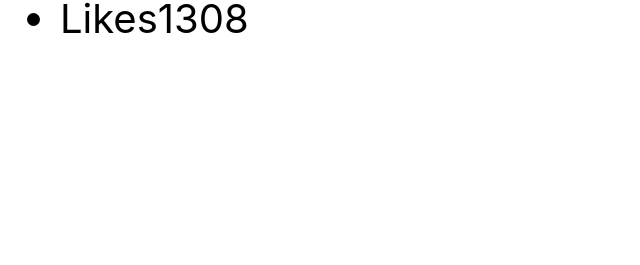
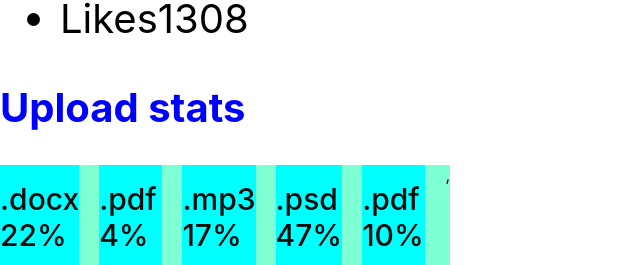
Before and after one commit to Shako1510/goit-react-hw-01-components, a React (Create React App) app: page / in a window 1280 px wide. Shown: the part 687-952 px from the top of the page, without its empty margins (0-640 px from the left). Before the commit the page ends 800 px from the top, so only its background shows below. Built offline with nearby package versions, Linux system fonts and the light colour scheme.

Commit message:
ad StatisticsSections

```diff
--- a/src/components/App.jsx
+++ b/src/components/App.jsx
@@ -1,6 +1,6 @@
 import Profile from './profile/Profile'
 import users from './database/users.json'
-import Statistics from './statistics/Statistics'
+import StatisticsSection from './statisticsSection/StatisticsSection'
 import data from './database/data.json'
 
 
@@ -17,8 +17,8 @@ export const App = () => {
         likes={users.stats.likes}
       />
 
-      <Statistics title="Upload stats" stats={data} />
-      <Statistics stats={data} />
+      <StatisticsSection title="Upload stats" stats={data} />
+
 
     </div >
 
--- a/src/components/statistics/Statistics.css
+++ /dev/null
@@ -1,3 +0,0 @@
-.statistics {
-    background: aquamarine;
-}
--- a/src/components/statistics/Statistics.jsx
+++ /dev/null
@@ -1,35 +0,0 @@
-import React from "react"
-import css from './Statistics.css'
-
-
-export default function Statistics({ label, percentage }) {
-    <>
-        <section className={css.statistics}>
-            <h2 className="title">Upload stats</h2>
-
-            <ul className="stat-list">
-                <li className="item">
-                    <span className="label">{label}</span>
-                    <span className="percentage">{percentage}</span>
-                </li>
-                <li className="item">
-                    <span className="label">{label}</span>
-                    <span className="percentage">{percentage}</span>
-                </li>
-                <li className="item">
-                    <span className="label">{label}</span>
-                    <span className="percentage">{percentage}</span>
-                </li>
-                <li className="item">
-                    <span className="label">{label}</span>
-                    <span className="percentage">{percentage}</span>
-                </li>
-            </ul>
-        </section>
-    </>
-
-}
-
-// Statistics.PropTypes = {
-
-// }
--- /dev/null
+++ b/src/components/statisticsSection/StatisticsSection.jsx
@@ -0,0 +1,39 @@
+import PropTypes from 'prop-types';
+import css from './StatisticsSection.module.css'
+
+
+export default function StatisticsSection({ stats }) {
+
+    return (
+        < section className={css.sections}>
+            <h2 className={css.title}>Upload stats</h2>
+            <ul className={css.list}>
+                {stats.map(({ id, label, percentage }) => (
+                    <li className={css.item} key={id} >
+                        <span className="label">{label}</span>
+                        <span className="percentage">{percentage}%</span>
+                    </li>))},
+            </ul>
+
+        </ section>
+    );
+};
+
+// export default function StatisticsSection({ title, children }) {
+//     return (
+//         <section className={css.titleSection}>
+//             <h2 className={css.title}>{title}</h2>
+//             {children}
+//         </section>
+//     )
+// }
+
+StatisticsSection.propTypes = {
+    stats: PropTypes.arrayOf(
+        PropTypes.exact({
+            id: PropTypes.string.isRequired,
+            label: PropTypes.string.isRequired,
+            percentage: PropTypes.number.isRequired,
+        }),
+    ),
+};
--- /dev/null
+++ b/src/components/statisticsSection/StatisticsSection.module.css
@@ -0,0 +1,30 @@
+.sections {
+    width: 450px;
+}
+
+.title {
+    font-size: 40px;
+    color: blue;
+}
+
+.list {
+    background: aquamarine;
+    display: flex;
+    margin: 0px;
+    padding: 0px;
+    list-style: none;
+}
+
+
+
+.item {
+    display: flex;
+    flex-direction: column;
+    width: 110px;
+    padding: 16px 0 16px;
+    font-weight: 500;
+    color: #0e0d0d;
+    background-color: aqua;
+    font-size: 30px;
+    margin-right: 20px;
+}
```
